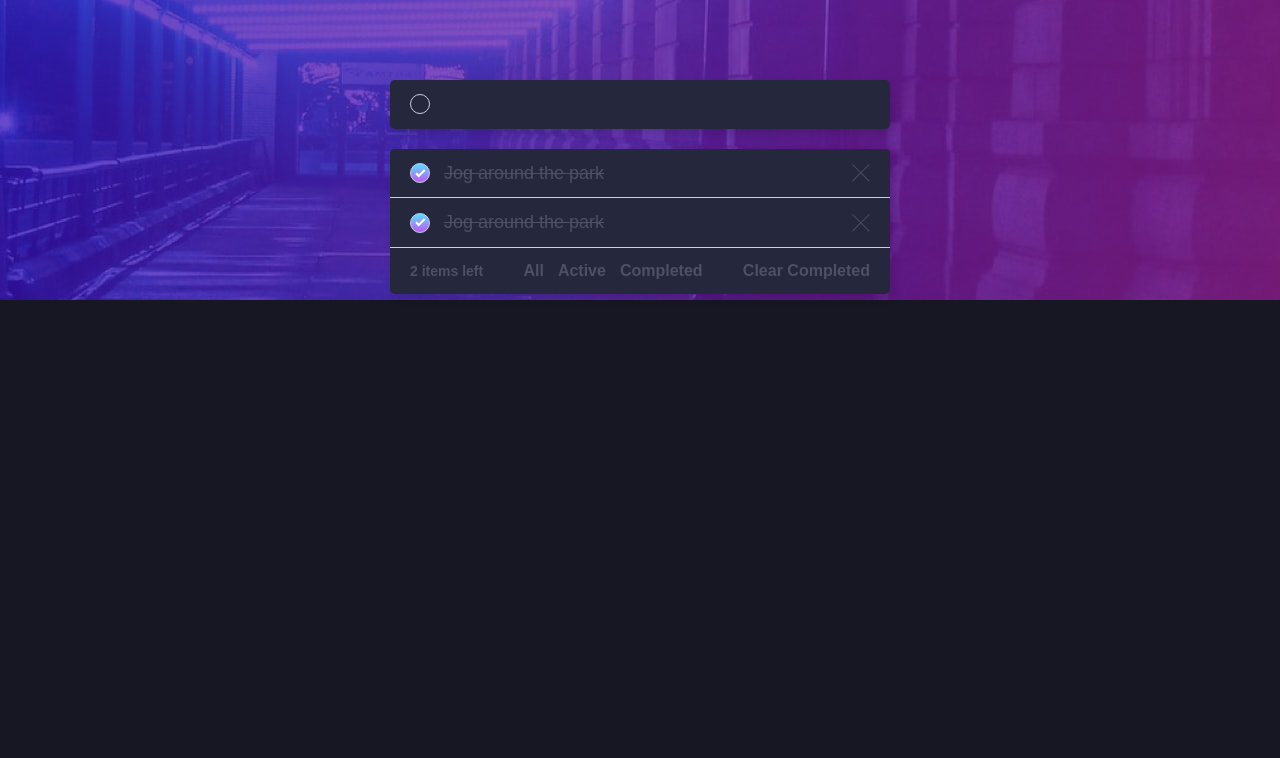
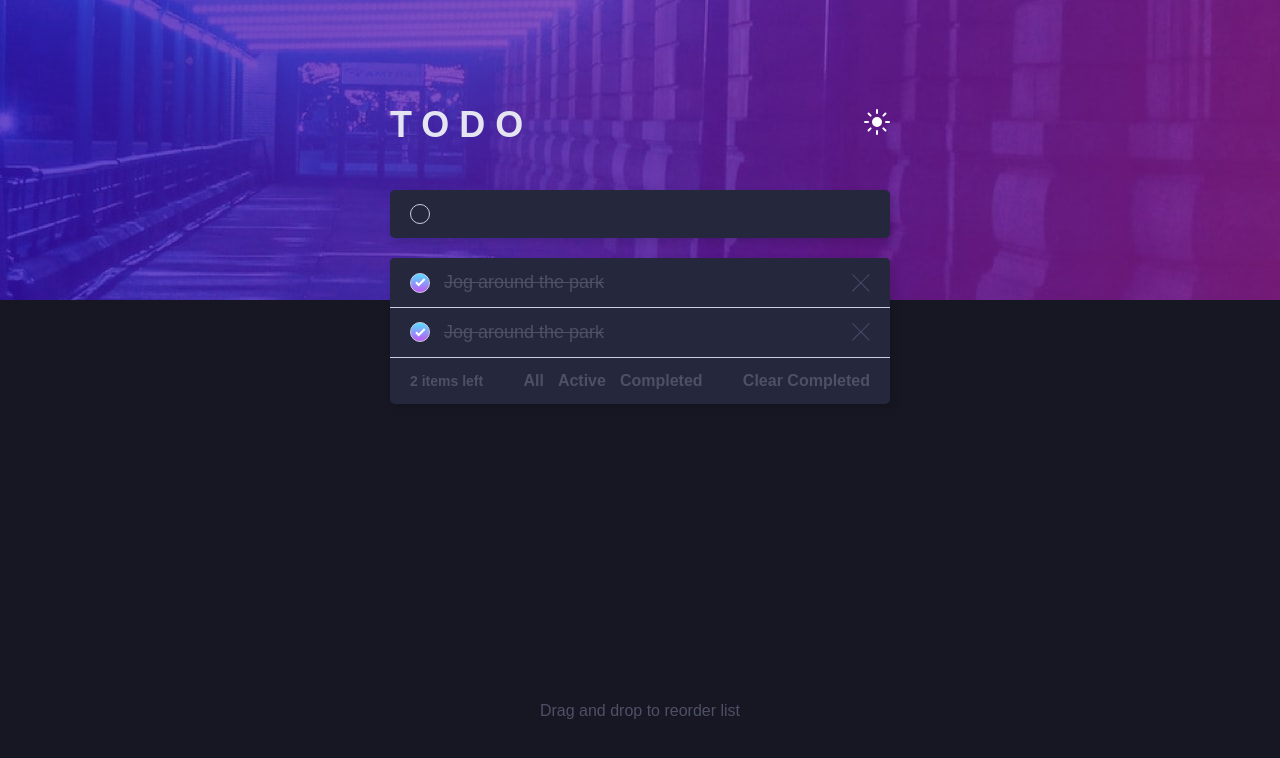
Before and after one commit to JaneMoroz/frontend-mentor-todo-app, a React (Create React App) app: page / in a window 1280 px wide. Shown: the top 758 px of the page. Built offline with nearby package versions, Linux system fonts and the light colour scheme.

Commit message:
feat: add header and footer

```diff
--- a/src/App.tsx
+++ b/src/App.tsx
@@ -1,11 +1,13 @@
 import React from "react";
-import { Layout, NewTodo, TodoList } from "./components";
+import { Layout, NewTodo, TodoList, Header, Footer } from "./components";
 
 function App() {
   return (
     <Layout>
+      <Header />
       <NewTodo />
       <TodoList />
+      <Footer />
     </Layout>
   );
 }
--- /dev/null
+++ b/src/components/Footer.tsx
@@ -0,0 +1,14 @@
+import React from "react";
+
+// Styled Components
+import { FooterContainer } from "../styles/footerStyles";
+
+const Footer = () => {
+  return (
+    <FooterContainer>
+      <p>Drag and drop to reorder list</p>
+    </FooterContainer>
+  );
+};
+
+export default Footer;
--- /dev/null
+++ b/src/components/Header.tsx
@@ -0,0 +1,24 @@
+import React from "react";
+
+// Icons
+import sunIcon from "../assets/icons/icon-sun.svg";
+import moonIcon from "../assets/icons/icon-moon.svg";
+
+// Styled Components
+import { Heading } from "../styles/headerStyles";
+import { Flex } from "../styles/globalStyles";
+
+const Header = () => {
+  return (
+    <Heading>
+      <Flex>
+        <h1>Todo</h1>
+        <button type="button" atia-label="theme toggler">
+          <img src={sunIcon} alt="sun" />
+        </button>
+      </Flex>
+    </Heading>
+  );
+};
+
+export default Header;
--- a/src/components/index.ts
+++ b/src/components/index.ts
@@ -2,5 +2,7 @@ import Layout from "./layout";
 import NewTodo from "./NewTodo";
 import TodoItem from "./TodoItem";
 import TodoList from "./TodoList";
+import Header from "./Header";
+import Footer from "./Footer";
 
-export { Layout, NewTodo, TodoItem, TodoList };
+export { Layout, NewTodo, TodoItem, TodoList, Header, Footer };
--- /dev/null
+++ b/src/styles/footerStyles.ts
@@ -0,0 +1,8 @@
+import styled from "styled-components";
+
+export const FooterContainer = styled.footer`
+  font-size: 1.6rem;
+  text-align: center;
+  color: ${(props) => props.theme.secondary};
+  margin-top: auto;
+`;
--- /dev/null
+++ b/src/styles/headerStyles.ts
@@ -0,0 +1,17 @@
+import styled from "styled-components";
+
+export const Heading = styled.div`
+  h1 {
+    color: ${(props) => props.theme.title};
+    text-transform: uppercase;
+    letter-spacing: 1rem;
+  }
+
+  button {
+    background: none;
+    border: none;
+    outline: none;
+    cursor: pointer;
+    padding: 1.2rem 0;
+  }
+`;
```
